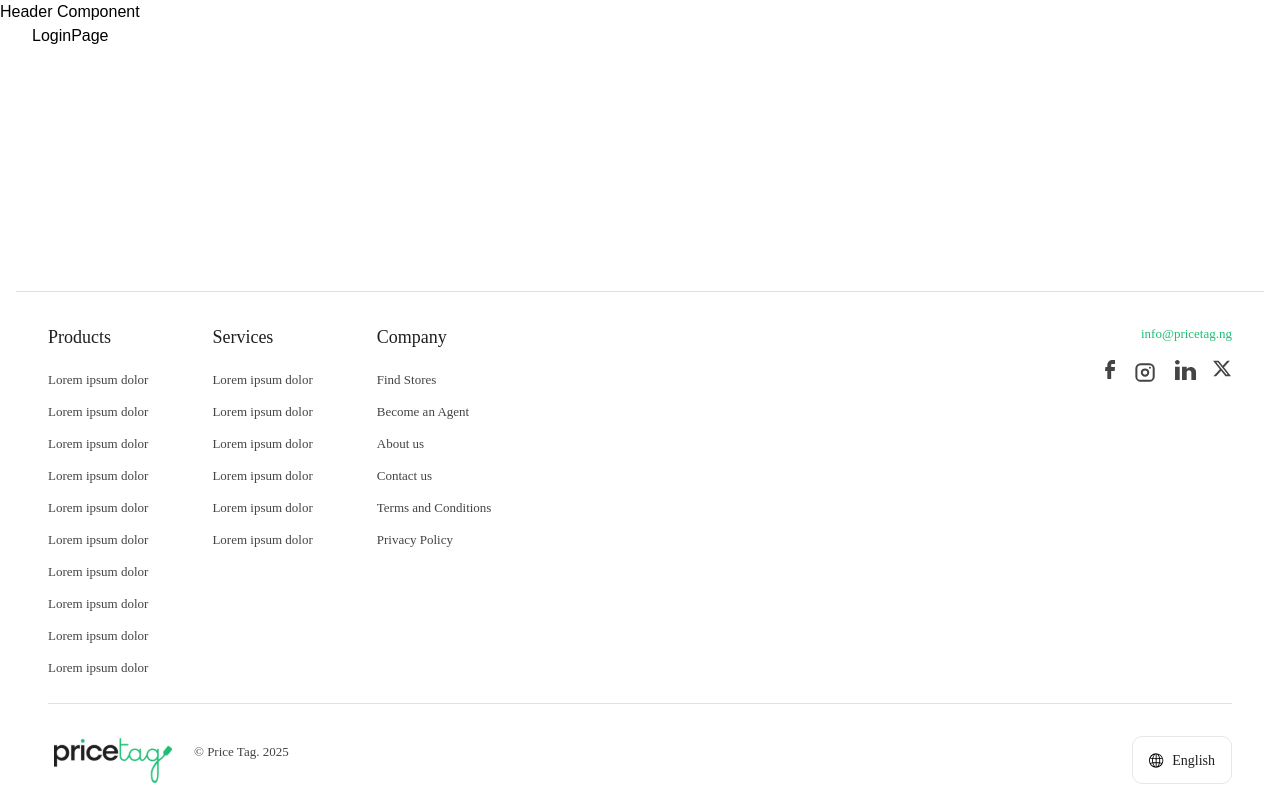
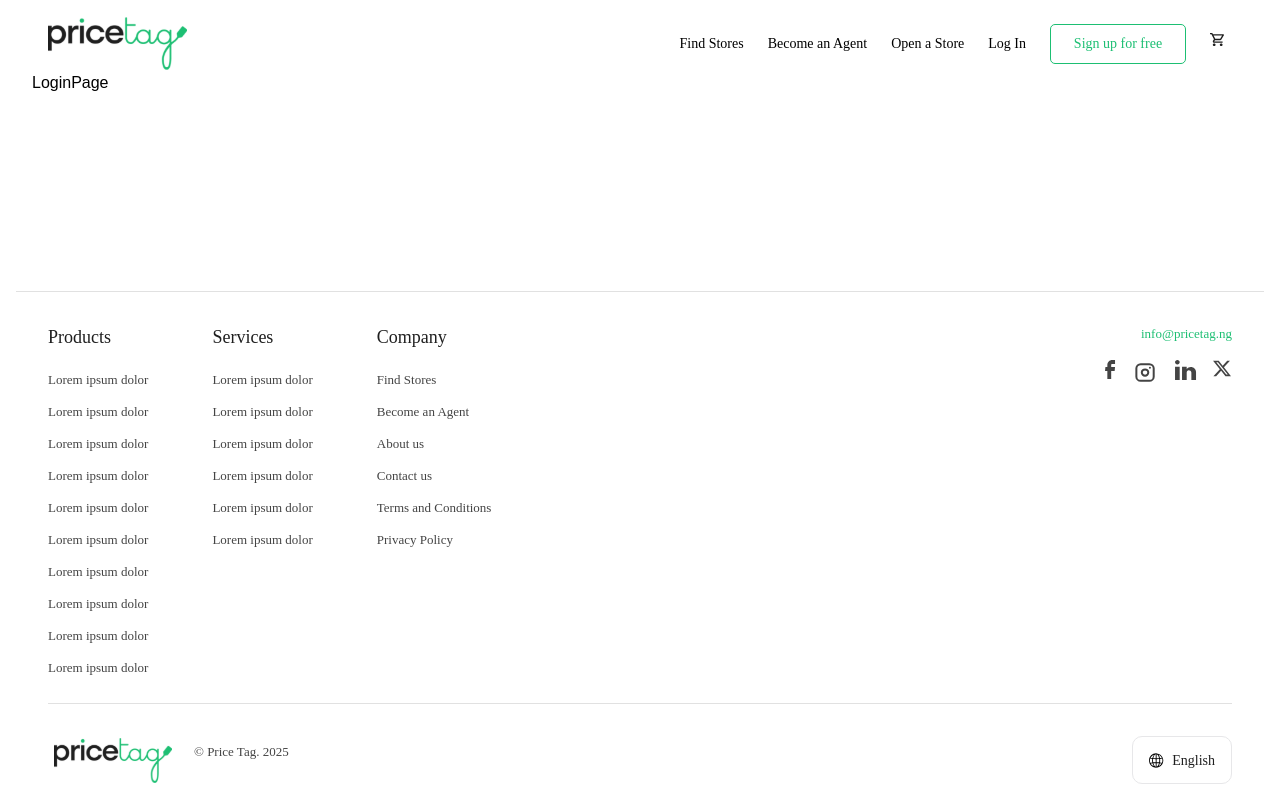
Before and after one commit to price-tag-tech/pricetag-frontend, a React (Create React App) app: page /login in a window 1280 px wide. Built offline with nearby package versions, Linux system fonts and the light colour scheme.

Commit message:
Add the header section

```diff
--- a/src/components/layout/Header.tsx
+++ b/src/components/layout/Header.tsx
@@ -1,15 +1,207 @@
-import React from 'react';
+import React, { useState } from "react";
+import { Link } from "react-router-dom";
+import logoImage from "../../assets/logo/logo.svg";
+import Button from "../common/Button";
+import Container from "./Container";
 
 interface HeaderProps {
-  // Define your props here
+  cartItemCount?: number;
 }
 
-const Header: React.FC<HeaderProps> = (props) => {
+const Header: React.FC<HeaderProps> = ({ cartItemCount = 0 }) => {
+  const [isMenuOpen, setIsMenuOpen] = useState(false);
+
+  const toggleMenu = () => {
+    setIsMenuOpen(!isMenuOpen);
+  };
+
   return (
-    <div>
-      {/* Implement this component based on your Figma design */}
-      <p>Header Component</p>
-    </div>
+    <header className="relative w-full max-w-[1434px] mx-auto px-4 mt-4">
+      <Container>
+      <div className="flex items-center justify-between h-[2.75rem] md:h-[3.4375rem]">
+        {/* Left section: Hamburger (mobile only) and Logo */}
+        <div className="flex items-center h-full">
+
+          <button
+            className="lg:hidden z-20 flex items-center justify-center h-full w-10 text-black focus:outline-none mr-1"
+            onClick={toggleMenu}
+            aria-label={isMenuOpen ? "Close menu" : "Open menu"}
+          >
+            <div className="relative w-5">
+              <span
+                aria-hidden="true"
+                className={`block absolute h-0.5 w-5 bg-current transform transition duration-300 ease-in-out ${
+                  isMenuOpen ? "rotate-45" : "-translate-y-1.5"
+                }`}
+              />
+              <span
+                aria-hidden="true"
+                className={`block absolute h-0.5 w-5 bg-current transform transition duration-300 ease-in-out ${
+                  isMenuOpen ? "opacity-0" : "opacity-100"
+                }`}
+              />
+              <span
+                aria-hidden="true"
+                className={`block absolute h-0.5 w-5 bg-current transform transition duration-300 ease-in-out ${
+                  isMenuOpen ? "-rotate-45" : "translate-y-1.5"
+                }`}
+              />
+            </div>
+          </button>
+
+          <Link to="/" className="flex items-center h-full">
+            <img
+              src={logoImage}
+              alt="PriceTag Logo"
+              className="w-[6.5rem] md:w-[8.6875rem] h-[2.5rem] md:h-[3.4375rem] object-contain mt-3 md:mt-0"
+            />
+          </Link>
+        </div>
+
+        <div className="hidden lg:flex items-center justify-end space-x-6 h-full">
+          <nav className="flex items-center space-x-6 h-full">
+            <Link
+              to="/stores"
+              className="flex items-center h-full text-black text-center font-['Poppins'] text-[14px] font-[500] leading-normal hover:text-brand-500 transition-colors"
+            >
+              Find Stores
+            </Link>
+            <Link
+              to="/become-agent"
+              className="flex items-center h-full text-black text-center font-['Poppins'] text-[14px] font-[500] leading-normal hover:text-brand-500 transition-colors"
+            >
+              Become an Agent
+            </Link>
+            <Link
+              to="/open-store"
+              className="flex items-center h-full text-black text-center font-['Poppins'] text-[14px] font-[500] leading-normal hover:text-brand-500 transition-colors"
+            >
+              Open a Store
+            </Link>
+            <Link
+              to="/login"
+              className="flex items-center h-full text-black text-center font-['Poppins'] text-[14px] font-[500] leading-normal hover:text-brand-500 transition-colors"
+            >
+              Log In
+            </Link>
+          </nav>
+
+          <Button
+            variant="outline"
+            size="md"
+            to="/register"
+            className="w-[8.5rem] h-10"
+          >
+            Sign up for free
+          </Button>
+
+          <div className="relative flex items-center h-full">
+            <div className="relative flex-shrink-0 w-[1.375rem] h-[1.3125rem] cursor-pointer">
+              <div className="flex flex-shrink-0 justify-center items-center w-3.5 h-[0.8125rem]">
+                <svg
+                  width="14"
+                  height="13"
+                  viewBox="0 0 14 13"
+                  fill="none"
+                  xmlns="http://www.w3.org/2000/svg"
+                >
+                  <path
+                    d="M10.1812 7.15C10.706 7.15 11.1679 6.8835 11.4058 6.4805L13.9108 2.262C14.1697 1.833 13.8339 1.3 13.3021 1.3H2.94591L2.28815 0H0V1.3H1.39948L3.91855 6.2335L2.9739 7.8195C2.46309 8.6905 3.13484 9.75 4.19844 9.75H12.5953V8.45H4.19844L4.96816 7.15H10.1812ZM3.61066 2.6H12.1125L10.1812 5.85H5.26904L3.61066 2.6ZM4.19844 10.4C3.42873 10.4 2.80596 10.985 2.80596 11.7C2.80596 12.415 3.42873 13 4.19844 13C4.96816 13 5.59792 12.415 5.59792 11.7C5.59792 10.985 4.96816 10.4 4.19844 10.4ZM11.1958 10.4C10.4261 10.4 9.80336 10.985 9.80336 11.7C9.80336 12.415 10.4261 13 11.1958 13C11.9656 13 12.5953 12.415 12.5953 11.7C12.5953 10.985 11.9656 10.4 11.1958 10.4Z"
+                    fill="#1F1F1F"
+                  />
+                </svg>
+              </div>
+
+              {cartItemCount > 0 && (
+                <div className="absolute top-0 right-0 flex items-center justify-center flex-shrink-0 w-[0.9375rem] h-[0.9375rem] rounded-full bg-[#1f1f1f]">
+                  <span className="text-white text-center font-['Poppins'] text-[10px] font-bold leading-normal">
+                    {cartItemCount > 9 ? "9+" : cartItemCount}
+                  </span>
+                </div>
+              )}
+            </div>
+          </div>
+        </div>
+
+        <div className="lg:hidden flex items-center h-full z-20">
+          <div className="relative flex-shrink-0 w-[1.375rem] h-[1.3125rem] cursor-pointer">
+            <div className="flex flex-shrink-0 justify-center items-center w-3.5 h-[0.8125rem]">
+              <svg
+                width="14"
+                height="13"
+                viewBox="0 0 14 13"
+                fill="none"
+                xmlns="http://www.w3.org/2000/svg"
+              >
+                <path
+                  d="M10.1812 7.15C10.706 7.15 11.1679 6.8835 11.4058 6.4805L13.9108 2.262C14.1697 1.833 13.8339 1.3 13.3021 1.3H2.94591L2.28815 0H0V1.3H1.39948L3.91855 6.2335L2.9739 7.8195C2.46309 8.6905 3.13484 9.75 4.19844 9.75H12.5953V8.45H4.19844L4.96816 7.15H10.1812ZM3.61066 2.6H12.1125L10.1812 5.85H5.26904L3.61066 2.6ZM4.19844 10.4C3.42873 10.4 2.80596 10.985 2.80596 11.7C2.80596 12.415 3.42873 13 4.19844 13C4.96816 13 5.59792 12.415 5.59792 11.7C5.59792 10.985 4.96816 10.4 4.19844 10.4ZM11.1958 10.4C10.4261 10.4 9.80336 10.985 9.80336 11.7C9.80336 12.415 10.4261 13 11.1958 13C11.9656 13 12.5953 12.415 12.5953 11.7C12.5953 10.985 11.9656 10.4 11.1958 10.4Z"
+                  fill="#1F1F1F"
+                />
+              </svg>
+            </div>
+
+            {cartItemCount > 0 && (
+              <div className="absolute top-0 right-0 flex items-center justify-center flex-shrink-0 w-[0.9375rem] h-[0.9375rem] rounded-full bg-[#1f1f1f]">
+                <span className="text-white text-center font-['Poppins'] text-[10px] font-bold leading-normal">
+                  {cartItemCount > 9 ? "9+" : cartItemCount}
+                </span>
+              </div>
+            )}
+          </div>
+        </div>
+      </div>
+
+      {/* Mobile Menu */}
+      <div
+        className={`fixed inset-0 bg-white z-10 transform transition-transform duration-300 ease-in-out lg:hidden ${
+          isMenuOpen ? "translate-x-0" : "translate-x-full"
+        }`}
+      >
+        <div className="flex flex-col h-full pt-20 px-6 pb-6 overflow-y-auto">
+          <nav className="flex flex-col space-y-6 mb-8">
+            <Link
+              to="/stores"
+              className="text-black text-left font-['Poppins'] text-lg font-[500] leading-normal hover:text-brand-500 transition-colors"
+              onClick={toggleMenu}
+            >
+              Find Stores
+            </Link>
+            <Link
+              to="/become-agent"
+              className="text-black text-left font-['Poppins'] text-lg font-[500] leading-normal hover:text-brand-500 transition-colors"
+              onClick={toggleMenu}
+            >
+              Become an Agent
+            </Link>
+            <Link
+              to="/open-store"
+              className="text-black text-left font-['Poppins'] text-lg font-[500] leading-normal hover:text-brand-500 transition-colors"
+              onClick={toggleMenu}
+            >
+              Open a Store
+            </Link>
+            <Link
+              to="/login"
+              className="text-black text-left font-['Poppins'] text-lg font-[500] leading-normal hover:text-brand-500 transition-colors"
+              onClick={toggleMenu}
+            >
+              Log In
+            </Link>
+          </nav>
+
+          <Button
+            variant="outline"
+            size="md"
+            to="/register"
+            className="w-full"
+            onClick={toggleMenu}
+          >
+            Sign up for free
+          </Button>
+        </div>
+      </div>
+      </Container>
+    </header>
   );
 };
 
```
